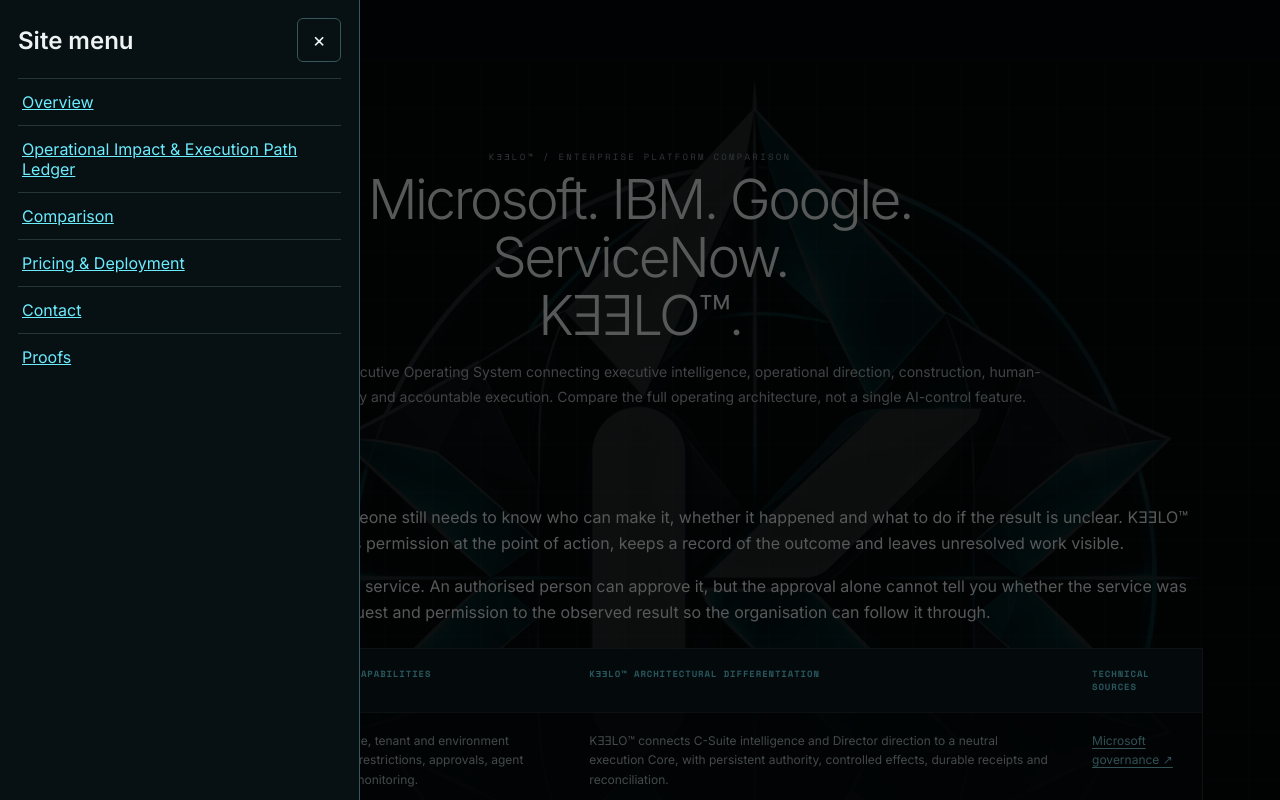
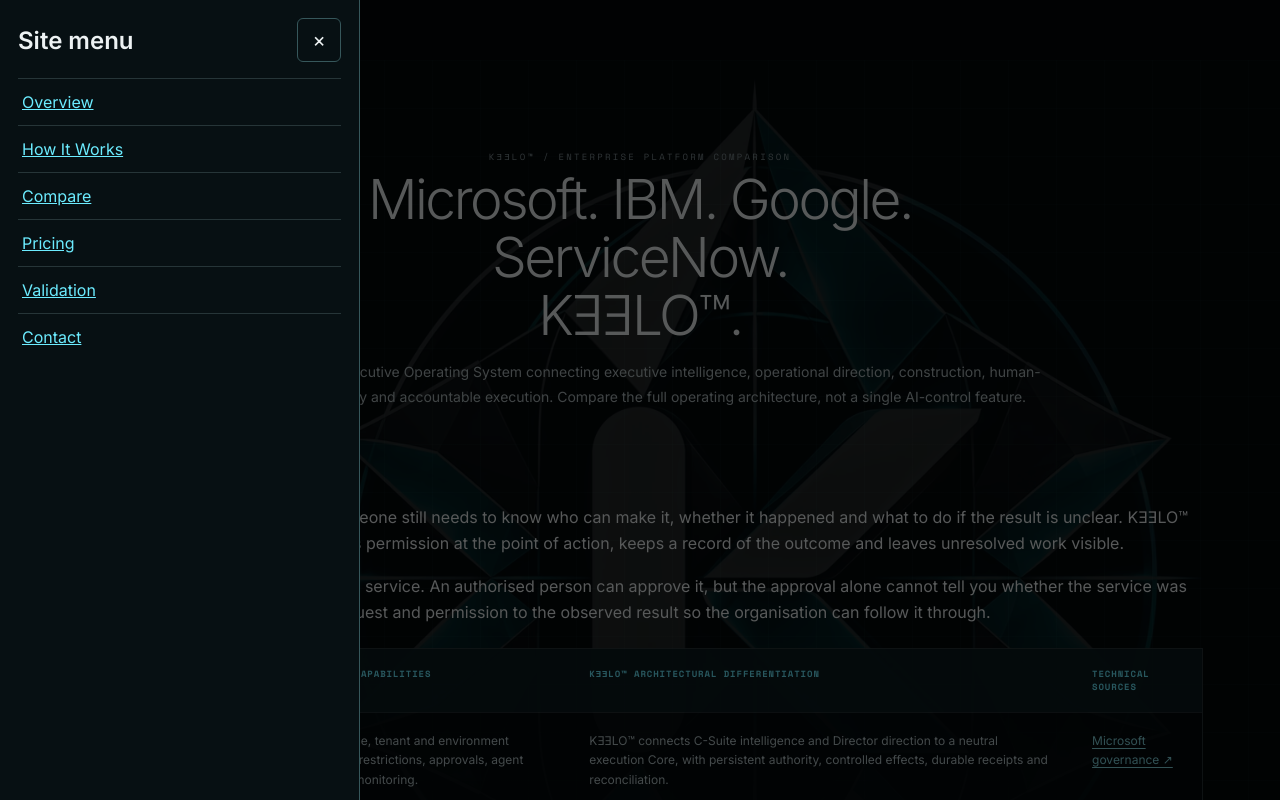
Before and after one commit to jarrydthamer/keelo-test, a plain HTML site: page comparison.html in a window 1280 px wide. Both pictures are taken after a click on the button "Open site menu". Shown: the top 800 px of the page. Drawn offline with nearby package versions, Linux system fonts and the light colour scheme.

Commit message:
Simplify site menu labels

```diff
--- a/comparison.html
+++ b/comparison.html
@@ -77,7 +77,7 @@
 <button type="button" class="sections-menu-button" aria-label="Open site menu" aria-controls="sections-menu" aria-expanded="false">☰</button>
 <dialog class="sections-menu" id="sections-menu" aria-labelledby="sections-menu-title">
   <div class="sections-menu-header"><h2 id="sections-menu-title">Site menu</h2><form method="dialog"><button type="submit" autofocus aria-label="Close site menu">×</button></form></div>
-  <nav aria-label="Site pages"><a href="/">Overview</a><a href="/operational-impact">Operational Impact &amp; Execution Path Ledger</a><a href="/comparison">Comparison</a><a href="/pricing">Pricing &amp; Deployment</a><a href="/pricing#contact">Contact</a><a href="/proofs.html">Proofs</a></nav>
+  <nav aria-label="Site pages"><a href="/">Overview</a><a href="/operational-impact">How It Works</a><a href="/comparison">Compare</a><a href="/pricing">Pricing</a><a href="/proofs.html">Validation</a><a href="/pricing#contact">Contact</a></nav>
 </dialog>
 <nav class="sections-back" aria-label="Back"><a href="/">← Back to Overview</a></nav>
 <main id="main-content">
```
Also changed, not shown: index.html (+1 -1 lines), operational-impact.html (+1 -1 lines), pricing.html (+1 -1 lines).
